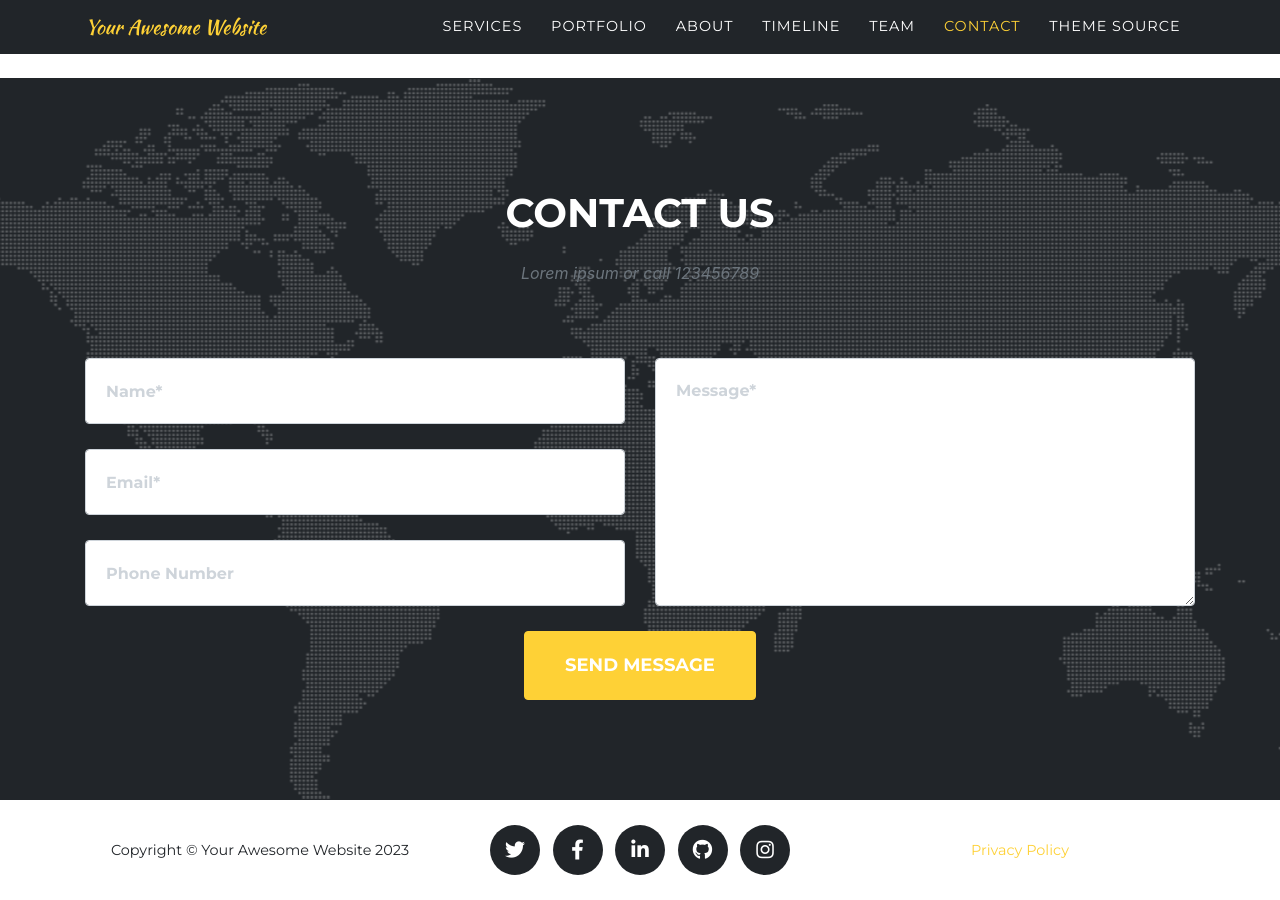
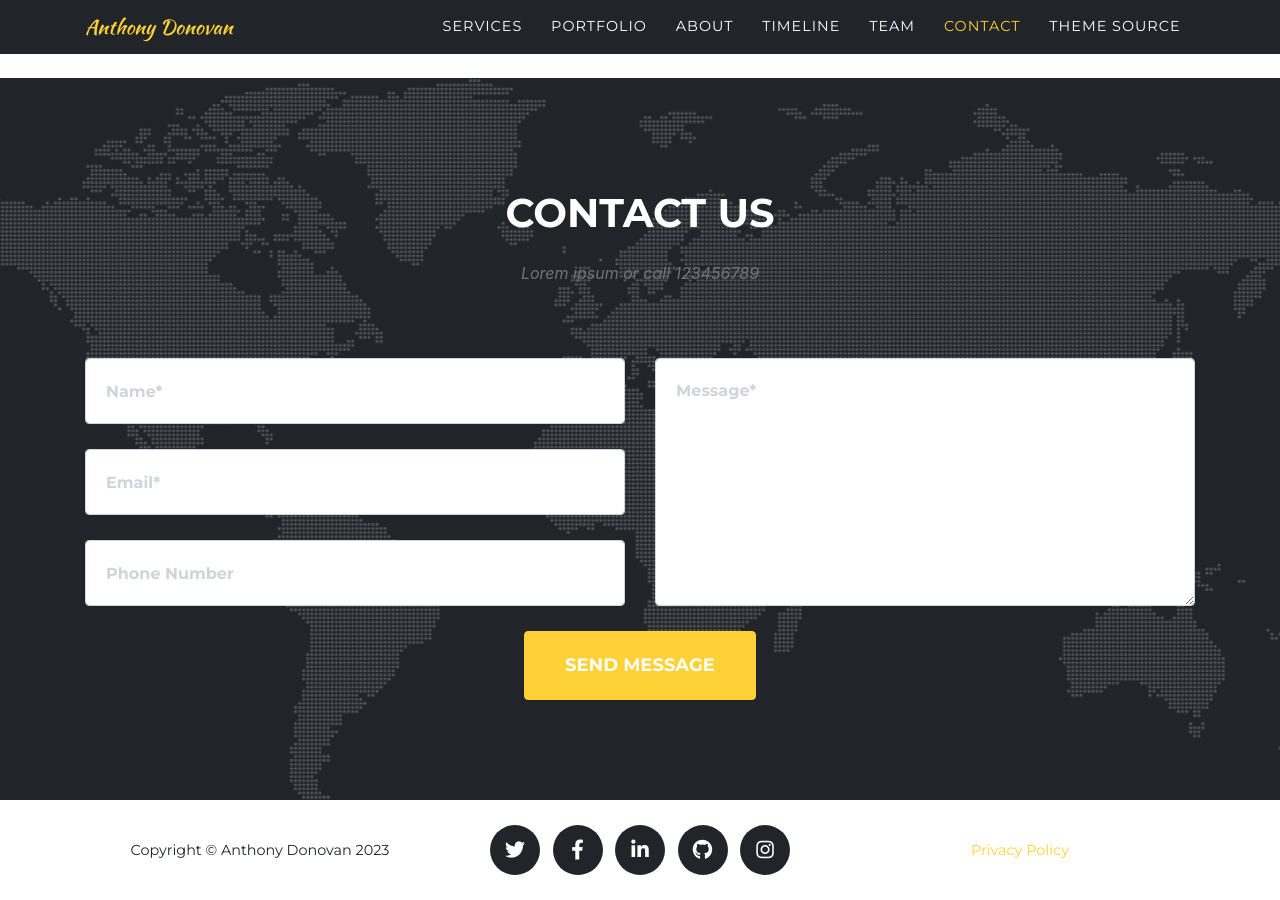
Before and after one commit to Fiddlestix/fiddlestix.github.io, a Jekyll site: the page built from index.md, in a window 1280 px wide and 900 px high, scrolled down 5690 px. Built offline with Jekyll 4.4.1, drawn with Linux system fonts in a browser that asks for light colours; some web fonts are replaced.

Commit message:
Name change

```diff
--- a/_config.yml
+++ b/_config.yml
@@ -16,7 +16,7 @@ theme: jekyll-agency
 url    : "" # the base hostname & protocol for your site, e.g. http://example.com
 baseurl: "" # the subpath of your site, e.g. /blog
 
-title      : Your Awesome Website
+title      : Anthony Donovan
 email      : your-email@example.com #this is also the email contact forms will go to
 description: "Site description"
 author     : Your Name
```
